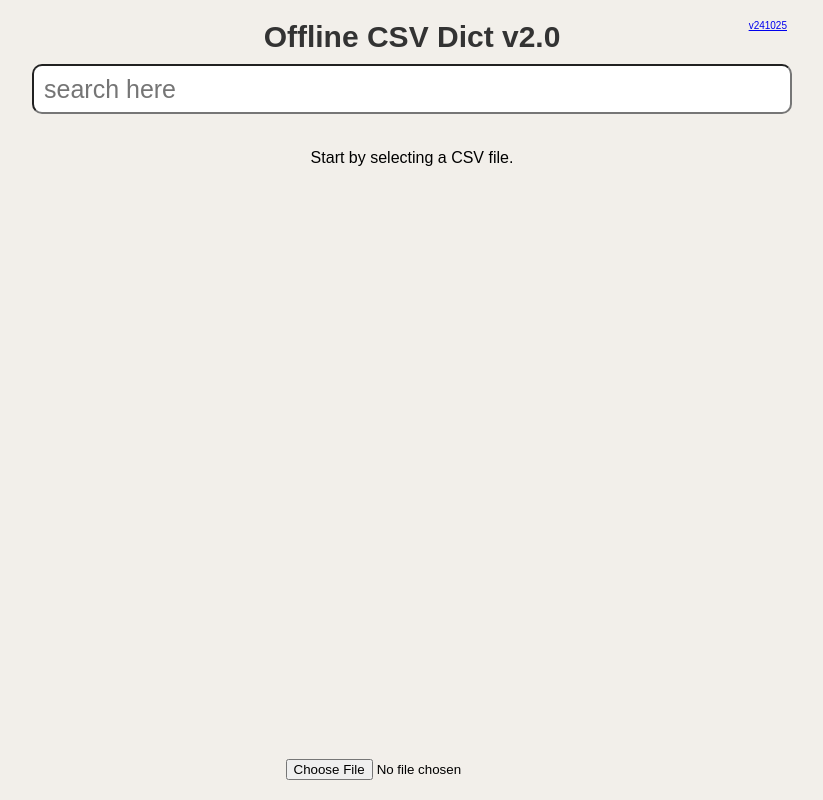
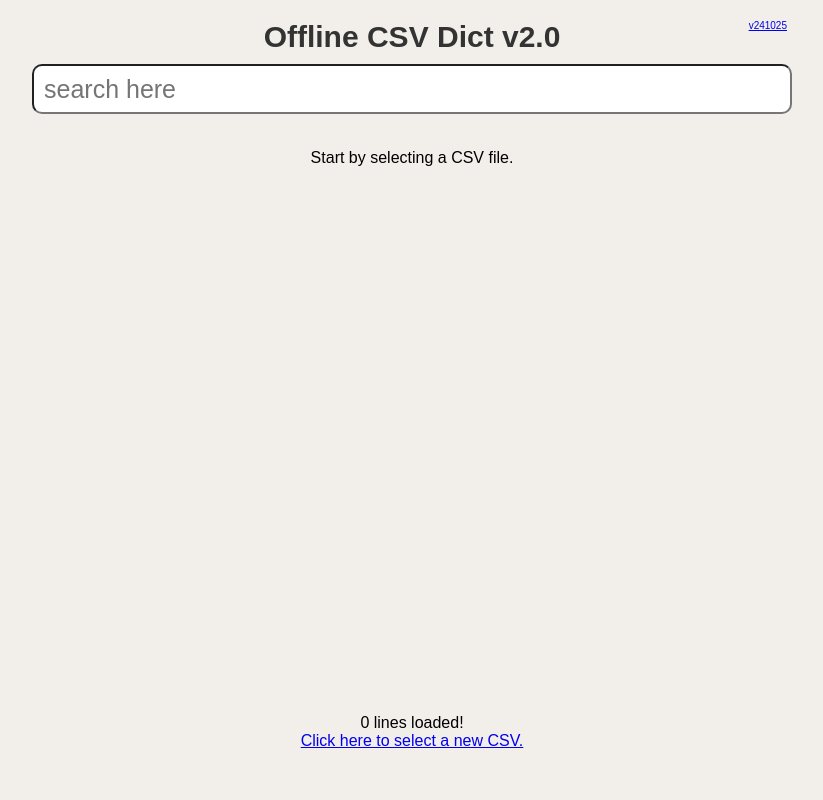
Before and after one commit to lipstick-turtleback/ocd, a SvelteKit app: page / in a window 1280 px wide. Shown: the whole page, without its empty margins (228-1051 px from the left). Built offline with nearby package versions, Linux system fonts and the light colour scheme.

Commit message:
one click cvs import

```diff
--- a/src/app.css
+++ b/src/app.css
@@ -34,8 +34,10 @@ body {
 }
 
 .last-row {
-	margin-bottom: 20px;
+	margin-bottom: 50px;
 	justify-content: center;
+	flex-direction: column;
+    align-items: center;
 }
 
 
--- a/src/components/file-reader-row.svelte
+++ b/src/components/file-reader-row.svelte
@@ -6,7 +6,7 @@
 	let { setMessageText, setSetSearchResultsKeyValuePairs } = $props();
 
 	let selectedFile = $state(null);
-	let selectingNewFile = $state(false);
+	let redrawCounter = $state(null);
 
 	const tryToSaveDictionaryItems = (items) => {
 		try {
@@ -25,7 +25,7 @@
 			tryToSaveDictionaryItems(items);
 			setMessageText(`${items.length} lines loaded!`);
 			setSetSearchResultsKeyValuePairs([]);
-			selectingNewFile = false;
+			setRedraw();
 		} else {
 			setMessageText('No valid entries found in the CSV file.');
 		}
@@ -50,20 +50,19 @@
 		onReadCsvFileClick();
 	};
 
-	const startSelectingNewFile = () => {
-		selectingNewFile = true;
+	const setRedraw = () => {
+		redrawCounter = new Date();
 	};
 </script>
 
 <div class="row last-row">
-	{#if sharedState.dictionaryItems.length > 0 && !selectingNewFile}
+	{#key redrawCounter}
 		<div>
 			{sharedState.dictionaryItems.length} lines loaded!
-			<!-- svelte-ignore a11y_invalid_attribute -->
-			<a href="#" onclick={startSelectingNewFile}>Click here to select a new CSV.</a>
 		</div>
-	{/if}
-	{#if selectingNewFile || sharedState.dictionaryItems.length == 0}
+
+		<div class="xxx">
+			<a href="#" onclick={setRedraw}> Click here to select a new CSV. </a>
 			<div class="select-csv">
 				<label for="csvFileInput">Choose CSV file.</label>
 				<input
@@ -74,12 +73,25 @@
 					onchange={onSelectedFileChange}
 				/>
 			</div>
-	{/if}
+		</div>
+	{/key}
 </div>
 
 <style>
 	.select-csv {
 		display: inline-block;
+	}
+
+	.xxx {
+		position: relative;
+	}
+
+	.select-csv {
+		position: absolute;
+		background-color: red;
+		opacity: 0;
+		cursor: pointer;
+		left: -15px;
 	}
 
 	.select-csv label {
--- a/src/routes/+page.svelte
+++ b/src/routes/+page.svelte
@@ -20,6 +20,7 @@
 
 	const setMessageText = (text = '') => {
 		messageText = text;
+		console.log(text);
 	};
 
 	const setSetSearchResultsKeyValuePairs = (val = []) => {
```
Lines whose indentation alone changed are shown as unchanged.
